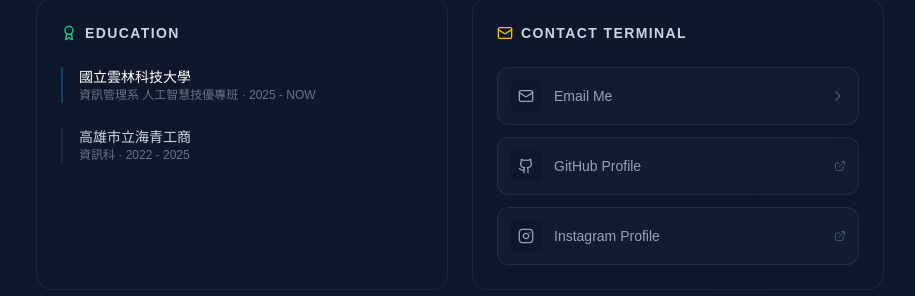
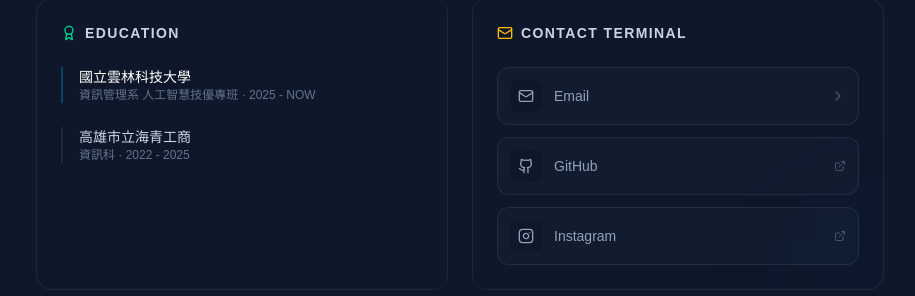
Before and after one commit to Quanchen0520/my-portfolio, a Next.js app: page /about in a window 1280 px wide. Shown: the part 993-1289 px from the top of the page, without its empty margins (180-1095 px from the left). Built offline with nearby package versions, Linux system fonts and the light colour scheme.

Commit message:
簡化 About 頁聯絡方式標籤文字

```diff
--- a/src/app/about/page.tsx
+++ b/src/app/about/page.tsx
@@ -130,7 +130,7 @@ export default function AboutPage() {
                 <div className="p-2 rounded-lg bg-slate-900 text-slate-400 group-hover/item:text-sky-400">
                     <Mail className="w-4 h-4" />
                 </div>
-                <span className="text-sm text-slate-400 group-hover/item:text-slate-200">Email Me</span>
+                <span className="text-sm text-slate-400 group-hover/item:text-slate-200">Email</span>
                 </div>
                 <ChevronRight className="w-4 h-4 text-slate-600 group-hover/item:text-sky-400 transition-all" />
             </a>
@@ -141,7 +141,7 @@ export default function AboutPage() {
                 <div className="p-2 rounded-lg bg-slate-900 text-slate-400 group-hover/item:text-white">
                     <Github className="w-4 h-4" />
                 </div>
-                <span className="text-sm text-slate-400 group-hover/item:text-slate-200">GitHub Profile</span>
+                <span className="text-sm text-slate-400 group-hover/item:text-slate-200">GitHub</span>
                 </div>
                 <ExternalLink className="w-3 h-3 text-slate-600 group-hover/item:text-sky-400 transition-all" />
             </a>
@@ -152,7 +152,7 @@ export default function AboutPage() {
               <div className="p-2 rounded-lg bg-slate-900 text-slate-400 group-hover/item:text-pink-400 transition-colors">
                 <Instagram className="w-4 h-4" />
                 </div>
-              <span className="text-sm text-slate-400 group-hover/item:text-slate-200">Instagram Profile</span>
+              <span className="text-sm text-slate-400 group-hover/item:text-slate-200">Instagram</span>
                 </div>
               <ExternalLink className="w-3 h-3 text-slate-600 group-hover/item:text-sky-400 transition-all" />
             </a>
```
